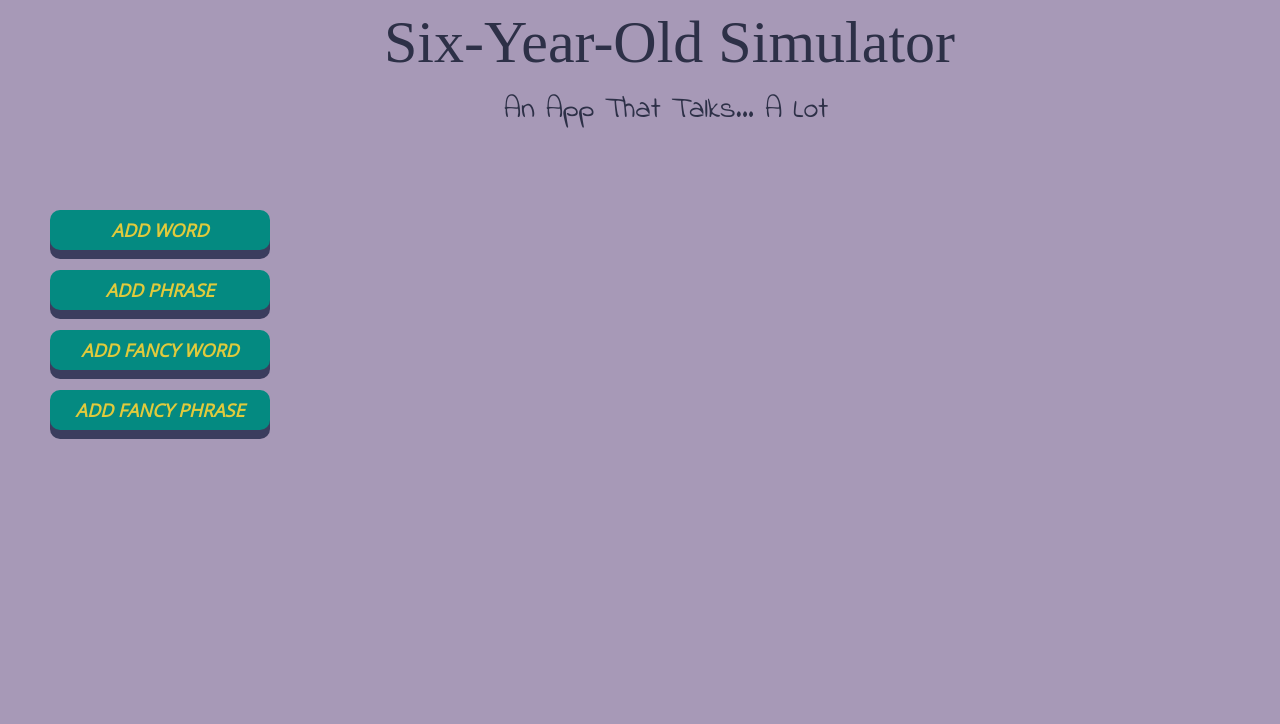
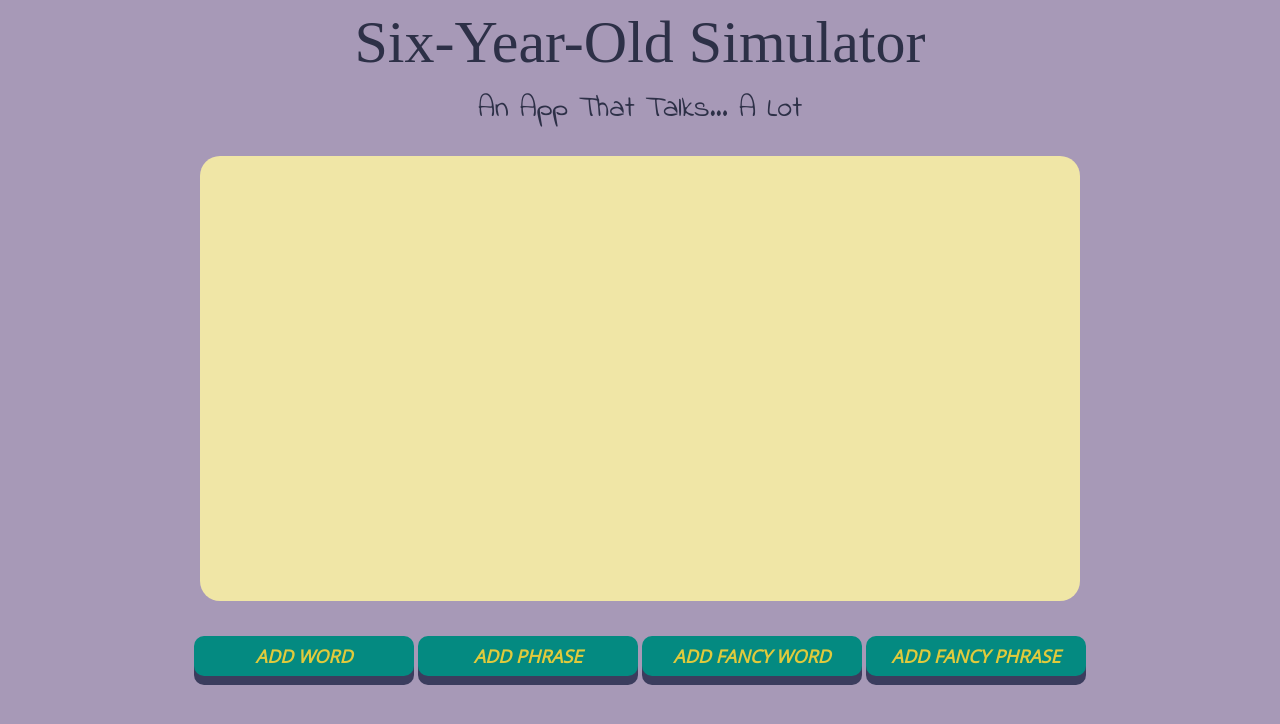
Before and after one commit to cwalbrid/walbridge-lab-13, a plain HTML site: page index.html in a window 1280 px wide. Drawn offline with nearby package versions, Linux system fonts and the light colour scheme; a web font is replaced by a local one.

Commit message:
finished styling

```diff
--- a/index.html
+++ b/index.html
@@ -13,17 +13,19 @@
 		<p id="byline">An App That Talks... A Lot</p>
 	</div>
 
+
+
+
+	<ul id="kid-speak">
+		<li ng-repeat="item in kidSaysThis" ng-class="item.decoration">{{item.kidSaysThis}}</li>
+	</ul>
+
 	<div id="buttons">
 		<button type="submit" id="add-word" ng-click="randomWord()">Add Word</button>
 		<button type="submit" id="add-phrase" ng-click="randomPhrase()">Add Phrase</button>
 		<button type="submit" id="add-fancy-word" ng-click="randomFancyWord()">Add Fancy Word</button>
 		<button type="submit" id="add-fancy-phrase" ng-click="randomFancyPhrase()">Add Fancy Phrase</button>
 	</div>
-
-
-	<ul id="kid-speak">
-		<li ng-repeat="item in kidSaysThis" ng-class="item.decoration">{{item.kidSaysThis}}</li>
-	</ul>
 
 </div>
 
--- a/stylesheet.css
+++ b/stylesheet.css
@@ -7,41 +7,54 @@ body{
 }
 
 #container{
-	/*display: flex;*/
+
 	justify-content: center;
 	height: 100%;
 	width: 100%;
 }
 
 #heading{
-	position: absolute;
+	/*position: absolute;*/
+	text-align: center;
+	margin: 0 auto;
+	height: 148px;
 	width: 600px;
-	left: 30%;
+	/*left: 30%;
+	top: 4%;*/
+	display: flex;
+	flex-direction: column;
+	/*border: solid white;*/
+
 }
 
 #title{
 	color: #2D3047;
 	font-family: 'Schoolbell';
-	font-size:60px;
-	position: absolute;
-	margin: 0 0 0 0;
+	font-size: 60px;
+	margin: 0 auto;
+	/*position: absolute;*/
+
+
 }
 
 #byline{
 	color: #2D3047;
 	font-family: 'Indie Flower';
 	font-size: 30px;
-	position: absolute;
-	margin-top: 0 0 0 0;
+	/*position: absolute;*/
+	margin: 10px auto;
 	top:50px;
 	left: 120px;
+
+
 }
 
 #buttons{
-	position: absolute;
-	width: 200px;
-	top: 200px;
-	left: 50px;
+	/*position: absolute;*/
+	text-align: center;
+	margin: 2% auto;
+	width: 100%;
+
 
 }
 
@@ -80,9 +93,22 @@ body{
 	outline: none;
 }
 
+
+
 #kid-speak{
 	color: #93B7BE;
-	position: absolute;
+	/*position: absolute;*/
+	/*border: solid 1px white;*/
+	margin: 0 auto;
+	padding: 40px;
+	top: 400px;
+	height: 365px;
+	width: 800px;
+	display: block;
+	border-radius: 20px;
+	background-color: #F0E6A6;
+	overflow-y: auto;
+
 }
 
 /*generator classes*/
```
